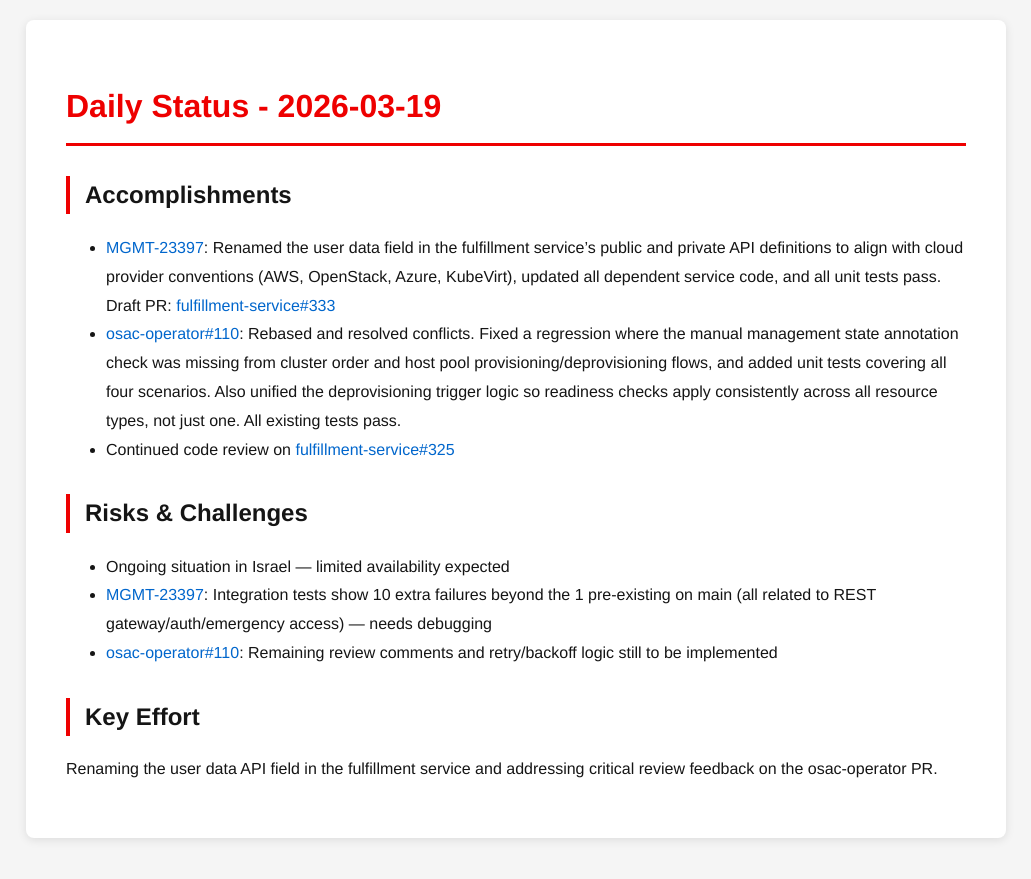
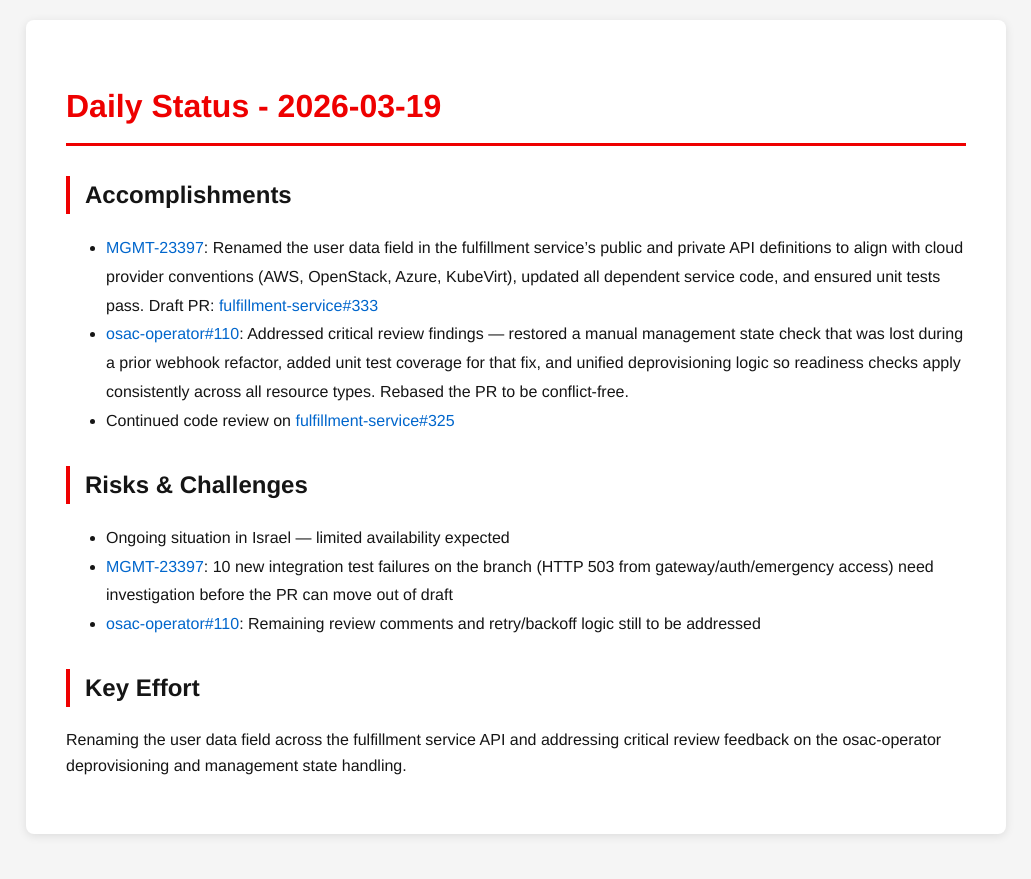
Before and after one commit to tzvatot/daily-status, a Jekyll site: the page built from 2026-03-19.md, in a window 1280 px wide. Shown: the top 879 px of the page, without its empty margins (124-1155 px from the left). Built offline with Jekyll 4.4.1, drawn with Linux system fonts in a browser that asks for light colours.

Commit message:
Daily status update - 2026-03-19

```diff
--- a/2026-03-19.md
+++ b/2026-03-19.md
@@ -7,14 +7,14 @@ date: 2026-03-19
 # Daily Status - 2026-03-19
 
 ## Accomplishments
-- [MGMT-23397](https://issues.redhat.com/browse/MGMT-23397): Renamed the user data field in the fulfillment service's public and private API definitions to align with cloud provider conventions (AWS, OpenStack, Azure, KubeVirt), updated all dependent service code, and all unit tests pass. Draft PR: [fulfillment-service#333](https://github.com/osac-project/fulfillment-service/pull/333)
-- [osac-operator#110](https://github.com/osac-project/osac-operator/pull/110): Rebased and resolved conflicts. Fixed a regression where the manual management state annotation check was missing from cluster order and host pool provisioning/deprovisioning flows, and added unit tests covering all four scenarios. Also unified the deprovisioning trigger logic so readiness checks apply consistently across all resource types, not just one. All existing tests pass.
+- [MGMT-23397](https://issues.redhat.com/browse/MGMT-23397): Renamed the user data field in the fulfillment service's public and private API definitions to align with cloud provider conventions (AWS, OpenStack, Azure, KubeVirt), updated all dependent service code, and ensured unit tests pass. Draft PR: [fulfillment-service#333](https://github.com/osac-project/fulfillment-service/pull/333)
+- [osac-operator#110](https://github.com/osac-project/osac-operator/pull/110): Addressed critical review findings — restored a manual management state check that was lost during a prior webhook refactor, added unit test coverage for that fix, and unified deprovisioning logic so readiness checks apply consistently across all resource types. Rebased the PR to be conflict-free.
 - Continued code review on [fulfillment-service#325](https://github.com/osac-project/fulfillment-service/pull/325)
 
 ## Risks & Challenges
 - Ongoing situation in Israel — limited availability expected
-- [MGMT-23397](https://issues.redhat.com/browse/MGMT-23397): Integration tests show 10 extra failures beyond the 1 pre-existing on main (all related to REST gateway/auth/emergency access) — needs debugging
-- [osac-operator#110](https://github.com/osac-project/osac-operator/pull/110): Remaining review comments and retry/backoff logic still to be implemented
+- [MGMT-23397](https://issues.redhat.com/browse/MGMT-23397): 10 new integration test failures on the branch (HTTP 503 from gateway/auth/emergency access) need investigation before the PR can move out of draft
+- [osac-operator#110](https://github.com/osac-project/osac-operator/pull/110): Remaining review comments and retry/backoff logic still to be addressed
 
 ## Key Effort
-Renaming the user data API field in the fulfillment service and addressing critical review feedback on the osac-operator PR.
+Renaming the user data field across the fulfillment service API and addressing critical review feedback on the osac-operator deprovisioning and management state handling.
```
